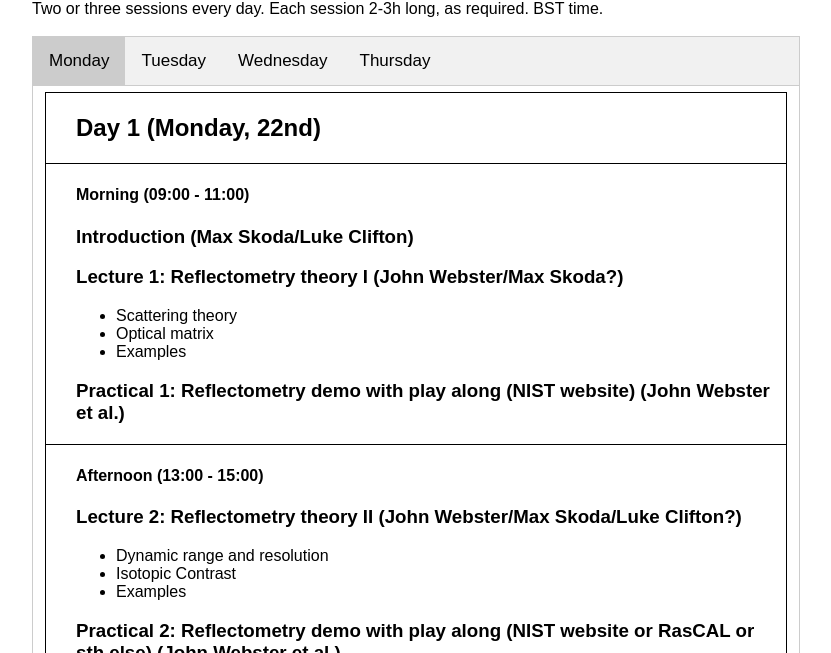
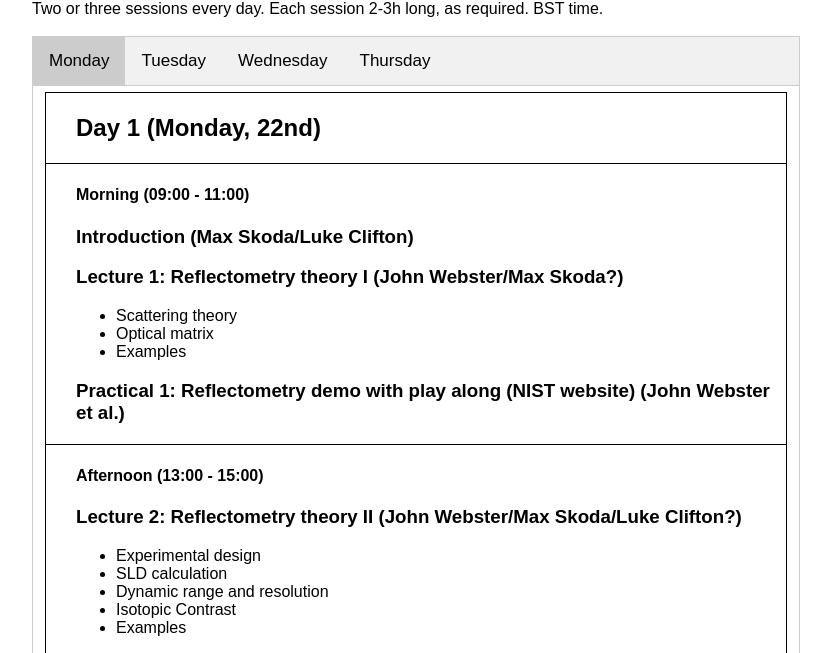
Before and after one commit to maxskoda/maxskoda.github.io, a plain HTML site: page index.html in a window 1280 px wide. Shown: the part 138-791 px from the top of the page, without its empty margins (224-1055 px from the left). Drawn offline with Linux system fonts and the light colour scheme.

Commit message:
Update index.html

```diff
--- a/index.html
+++ b/index.html
@@ -90,6 +90,8 @@ Two or three sessions every day. Each session 2-3h long, as required. BST time.
         <h4>Afternoon (13:00 - 15:00)</h4>
         <h3>Lecture 2: Reflectometry theory II (John Webster/Max Skoda/Luke Clifton?)</h3>
         <ul>
+          <li>Experimental design</li>
+          <li>SLD calculation</li>
           <li>Dynamic range and resolution</li>
           <li>Isotopic Contrast</li>
           <li>Examples</li>
```
